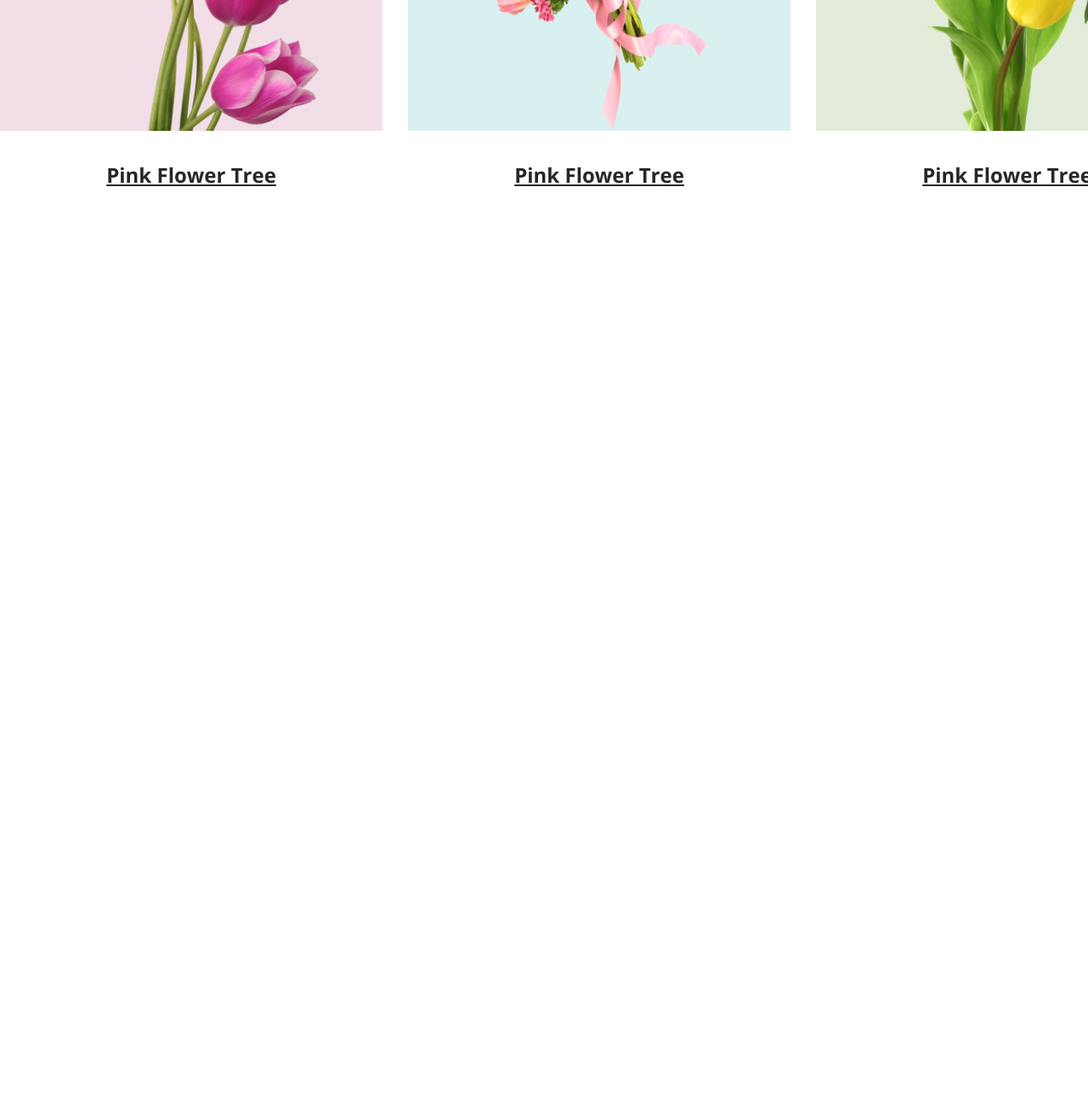
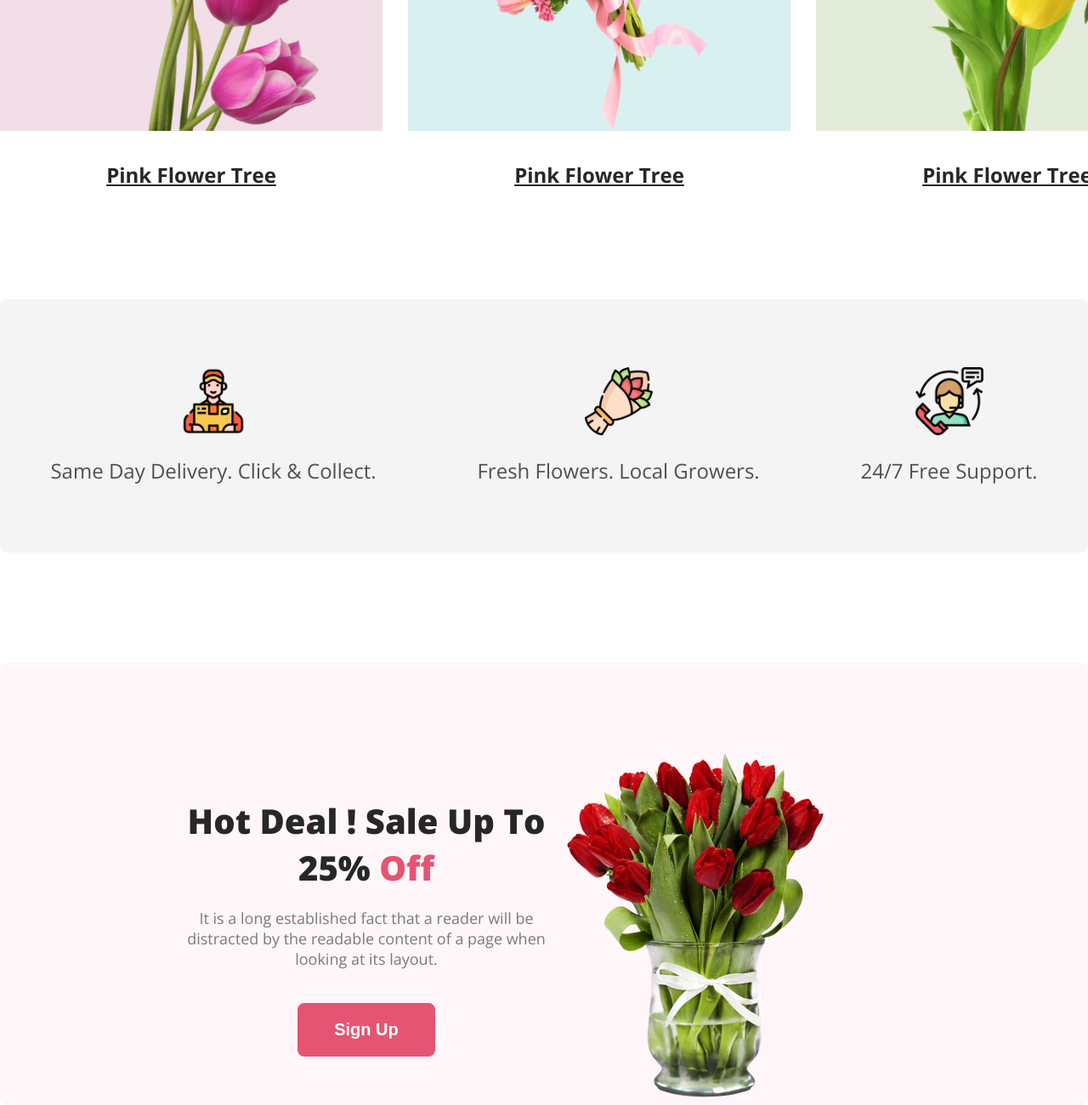
Before and after one commit to NahianAbrar01/flower-shop-home, a plain HTML site: page index.html in a window 1280 px wide. Shown: the part 1600-2900 px from the top of the page at 85% size. Before the commit the page ends 1822 px from the top, so only its background shows below. Drawn offline with nearby package versions, Linux system fonts and the light colour scheme.

Commit message:
hot deals added

```diff
--- a/index.html
+++ b/index.html
@@ -15,7 +15,9 @@
 </head>
 
 <body>
+
     <!-- Header Starts Here -->
+
     <header class="header">
         <div class="banner">
             <div class="banner-content">
@@ -29,7 +31,9 @@
         </div>
     </header>
     <main>
+
         <!-- Featured Section -->
+
         <section class="featured">
             <h2 class="f-title">Our Featured Flowers</h2>
             <p class="f-description">
@@ -51,6 +55,39 @@
                 </div>
             </div>
         </section>
+
+        <!-- Support Section -->
+
+        <section class="support">
+            <div class="support-contents">
+                <div class="icons">
+                    <img src="Flower Asset/Group 57.png" alt="">
+                    <h6 class="icon-title">Same Day Delivery. Click & Collect.</h6>
+                </div>
+                <div class="icons">
+                    <img src="Flower Asset/Group 58.png" alt="">
+                    <h6 class="icon-title">Fresh Flowers. Local Growers.</h6>
+                </div>
+                <div class="icons">
+                    <img src="Flower Asset/Group 59.png" alt="">
+                    <h6 class="icon-title">24/7 Free Support.</h6>
+                </div>
+            </div>
+        </section>
+
+        <!-- Hot Deal Section -->
+
+        <section class="hot-deal">
+            <div class="hot-deal-content">
+                <div class="hot-deal-title">
+                    <h3 class="hd-title">Hot Deal ! Sale Up To 25% <span class="primary-text">Off</span></h3>
+                    <p class="hd-description">It is a long established fact that a reader will be distracted by the readable
+                        content of a page when looking at its layout.</p>
+                    <button id="signup" class="btn-primary">Sign Up</button>
+                </div>
+                <img class="flower-bucket" src="Flower Asset/pngwing 8.png" alt="">
+            </div>
+        </section>
     </main>
     <footer>
 
--- a/style/style.css
+++ b/style/style.css
@@ -18,6 +18,10 @@ body {
     background: #E55473;
     padding: 20px 43px;
     border: none;
+}
+
+.primary-text {
+    color: #E55473;
 }
 
 /* header related styles */
@@ -63,16 +67,13 @@ body {
 
 /* main section styles */
 main {
-    max-width: 1400px;
-    margin: 0 auto;
-}
-
-main section {
     margin-top: 130px;
 }
 
 /* Featured Section Styles */
 .featured {
+    max-width: 1400px;
+    margin: 0 auto;
     text-align: center;
 }
 
@@ -93,7 +94,7 @@ main section {
 .gallery-items {
     margin-top: 60px;
     display: flex;
-    align-items: center;
+    justify-content: space-around;
 }
 
 .f-gallery>img {
@@ -127,3 +128,70 @@ main section {
     font-size: 24px;
     font-weight: 700;
 }
+
+/* Support Section */
+.support {
+    max-width: 1400px;
+    margin: 0 auto;
+    align-items: center;
+}
+
+.support-contents {
+    margin-top: 130px;
+    display: flex;
+    border-radius: 8px;
+    background: rgba(39, 39, 39, 0.05);
+    justify-content: space-around;
+
+}
+
+.icons>img {
+    max-width: 80px;
+}
+
+.icons {
+    padding: 80px 50px 80px;
+    text-align: center;
+}
+
+.icon-title {
+    margin-top: 20px;
+    color: rgba(39, 39, 39, 0.80);
+    font-size: 24px;
+    font-weight: 500;
+}
+
+/* Hot Deal Related Styles */
+.hot-deal {
+    margin-top: 130px;
+    padding: 100px 300px 0px 200px;
+    border-radius: 8px;
+    background: rgba(229, 84, 115, 0.05);
+
+}
+
+.hot-deal-content {
+    display: flex;
+    align-items: center;
+    justify-content: space-between;
+    text-align: center;
+}
+
+.hd-title {
+    color: #272727;
+    font-size: 40px;
+    font-weight: 900;
+    margin-bottom: 0px;
+}
+
+.hd-description {
+    color: rgba(39, 39, 39, 0.60);
+    font-size: 18px;
+    font-weight: 400;
+    margin-top: 20px;
+    margin-bottom: 0px;
+}
+
+#signup{
+    margin-top: 40px;
+}
```
